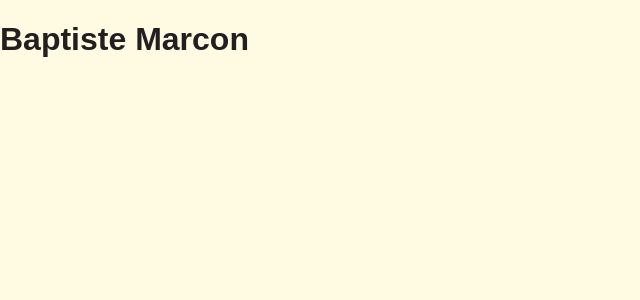
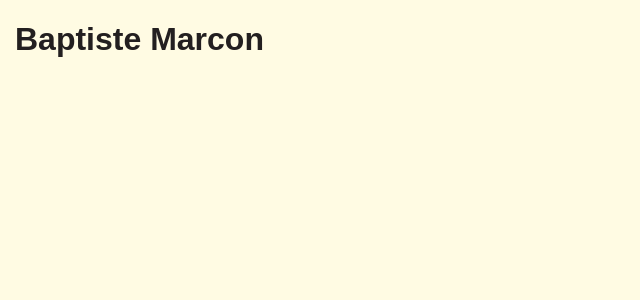
Before and after one commit to baptistemcn/personnal-website, a React (Vite) app: page / in a window 1280 px wide. Shown: the top 300 px of the page, without its empty margins (0-640 px from the left). Built offline with nearby package versions, Linux system fonts and the light colour scheme.

Commit message:
refactor(wrapper): wrapping all app

```diff
--- a/index.html
+++ b/index.html
@@ -6,8 +6,7 @@
     <meta name="viewport" content="width=device-width, initial-scale=1.0" />
     <title>Baptiste Marcon</title>
   </head>
-  <body>
-    <div id="root"></div>
+  <body id="root">
     <script type="module" src="/src/main.tsx"></script>
   </body>
 </html>
--- a/src/App.tsx
+++ b/src/App.tsx
@@ -1,12 +1,9 @@
 import "./App.css";
-import { Wrapper } from "./components";
 
 function App() {
   return (
     <>
-      <Wrapper>
-        <h1>Baptiste Marcon</h1>
-      </Wrapper>
+      <h1>Baptiste Marcon</h1>
     </>
   );
 }
--- a/src/components/wrapper.css
+++ b/src/components/wrapper.css
@@ -1,3 +1,7 @@
+div {
+  margin: 15px;
+}
+
 @media (min-width: 1366px) {
   div {
     display: block;
--- a/src/main.tsx
+++ b/src/main.tsx
@@ -2,9 +2,12 @@ import React from "react";
 import ReactDOM from "react-dom/client";
 
 import App from "./App.tsx";
+import { Wrapper } from "./components/Wrapper.tsx";
 
 ReactDOM.createRoot(document.getElementById("root") as HTMLElement).render(
   <React.StrictMode>
-    <App />
+    <Wrapper>
+      <App />
+    </Wrapper>
   </React.StrictMode>,
 );
```
